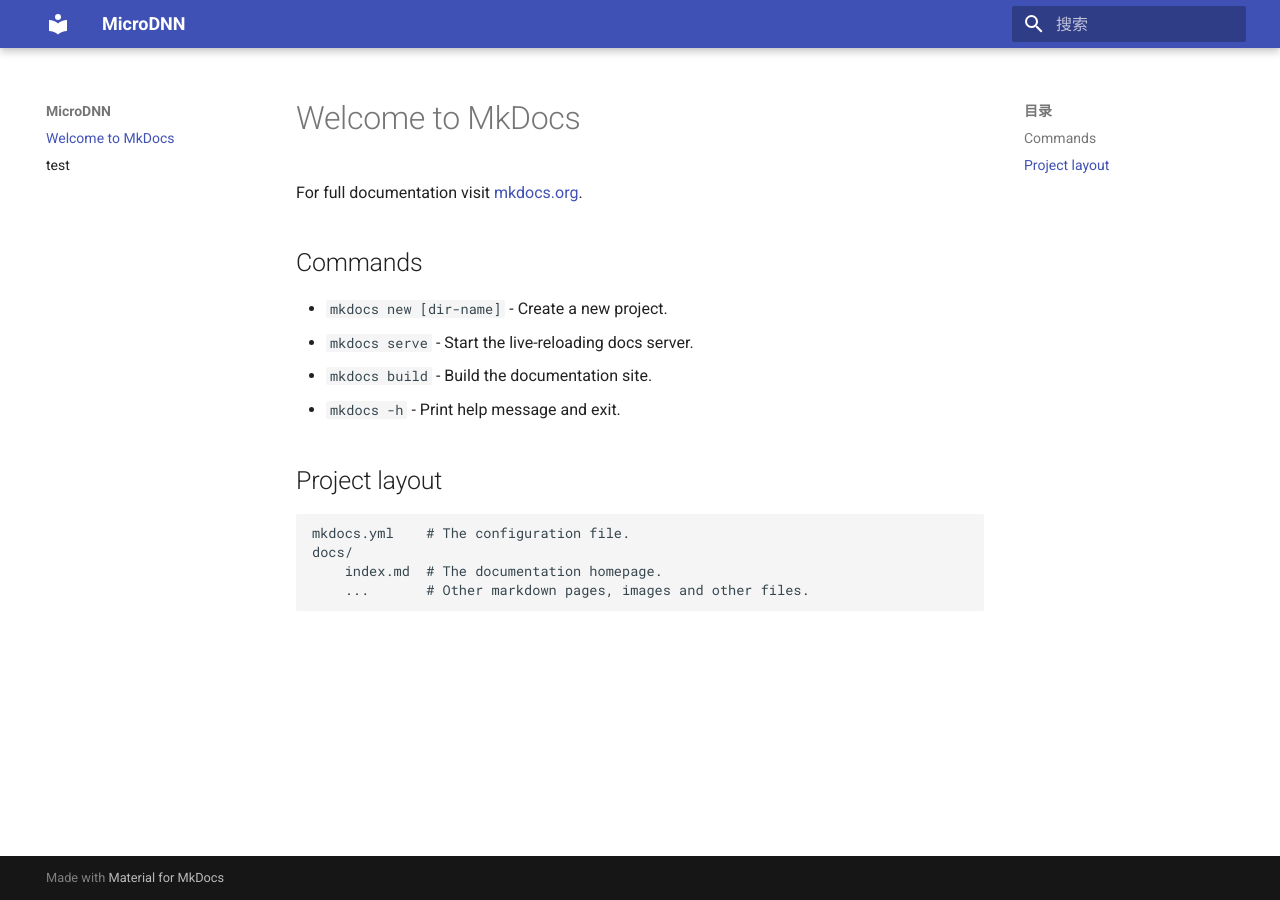
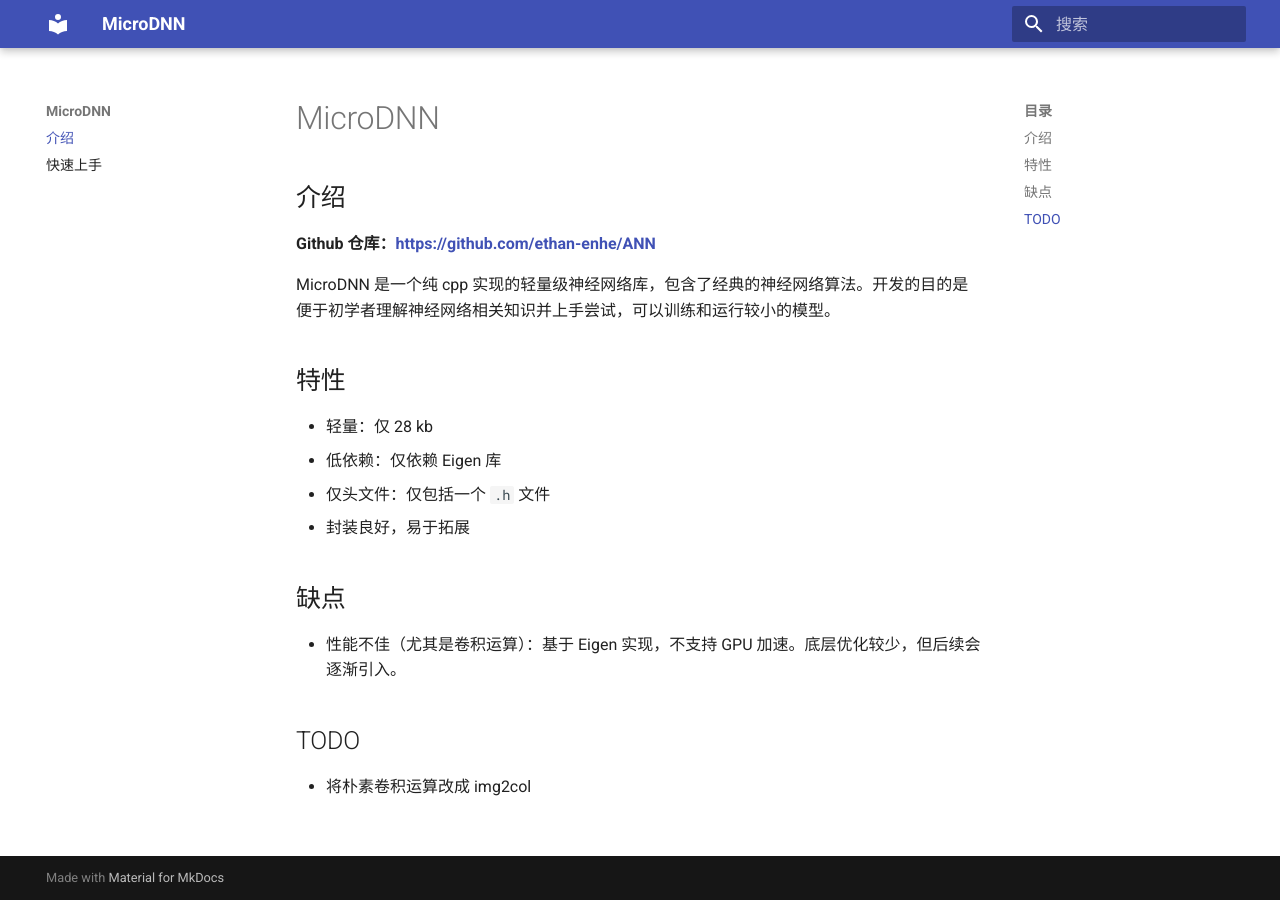
Before and after one commit to ethan-enhe/MicroDNN, an MkDocs documentation site: the page built from docs/index.md, in a window 1280 px wide. Built offline with MkDocs 1.6.1 and Material for MkDocs 9.7.7, drawn with Linux system fonts in a browser that asks for light colours.

Commit message:
quickstart & introduction

```diff
--- a/docs/index.md
+++ b/docs/index.md
@@ -1,17 +1,22 @@
-# Welcome to MkDocs
+# MicroDNN
 
-For full documentation visit [mkdocs.org](https://www.mkdocs.org).
+## 介绍
 
-## Commands
+**Github 仓库：<https://github.com/ethan-enhe/ANN>**
 
-* `mkdocs new [dir-name]` - Create a new project.
-* `mkdocs serve` - Start the live-reloading docs server.
-* `mkdocs build` - Build the documentation site.
-* `mkdocs -h` - Print help message and exit.
+MicroDNN 是一个纯 cpp 实现的轻量级神经网络库，包含了经典的神经网络算法。开发的目的是便于初学者理解神经网络相关知识并上手尝试，可以训练和运行较小的模型。
 
-## Project layout
+## 特性
 
-    mkdocs.yml    # The configuration file.
-    docs/
-        index.md  # The documentation homepage.
-        ...       # Other markdown pages, images and other files.
+- 轻量：仅 28 kb
+- 低依赖：仅依赖 Eigen 库
+- 仅头文件：仅包括一个 `.h` 文件
+- 封装良好，易于拓展
+
+## 缺点
+
+- 性能不佳（尤其是卷积运算）：基于 Eigen 实现，不支持 GPU 加速。底层优化较少，但后续会逐渐引入。
+
+## TODO
+
+-  将朴素卷积运算改成 img2col
--- a/mkdocs.yml
+++ b/mkdocs.yml
@@ -2,9 +2,39 @@ site_name: MicroDNN
 theme:
   name: material
   language: zh
+  icon:
+    admonition:
+      note: octicons/tag-16
+      abstract: octicons/checklist-16
+      info: octicons/info-16
+      tip: octicons/squirrel-16
+      success: octicons/check-16
+      question: octicons/question-16
+      warning: octicons/alert-16
+      failure: octicons/x-circle-16
+      danger: octicons/zap-16
+      bug: octicons/bug-16
+      example: octicons/beaker-16
+      quote: octicons/quote-16
+
 markdown_extensions:
   - pymdownx.arithmatex:
       generic: true
+  - pymdownx.highlight:
+      anchor_linenums: true
+  - pymdownx.inlinehilite
+  - pymdownx.snippets
+  - pymdownx.superfences
+  - admonition
+  - pymdownx.details
+  - pymdownx.tasklist
+
 extra_javascript:
   - https://polyfill.io/v3/polyfill.min.js?features=es6
   - https://cdn.jsdelivr.net/npm/mathjax@3/es5/tex-chtml.js
+
+nav:
+  - 介绍: 'index.md'
+  - 快速上手: 'quickstart.md'
+  # - 使用文档:
+  # - 开发文档:
```
Also changed, not shown: docs/quickstart.md (added, +41 -0 lines), docs/test.md (deleted, +0 -10 lines).
